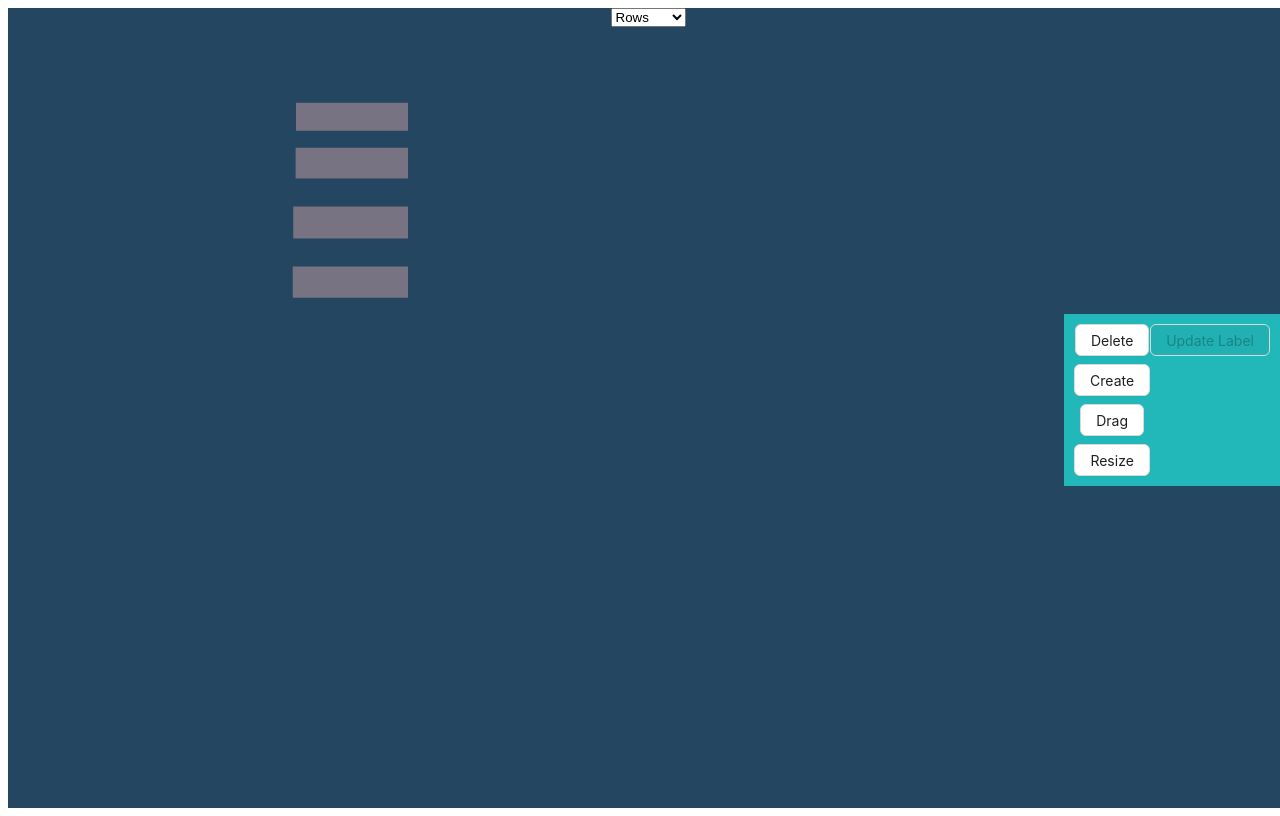
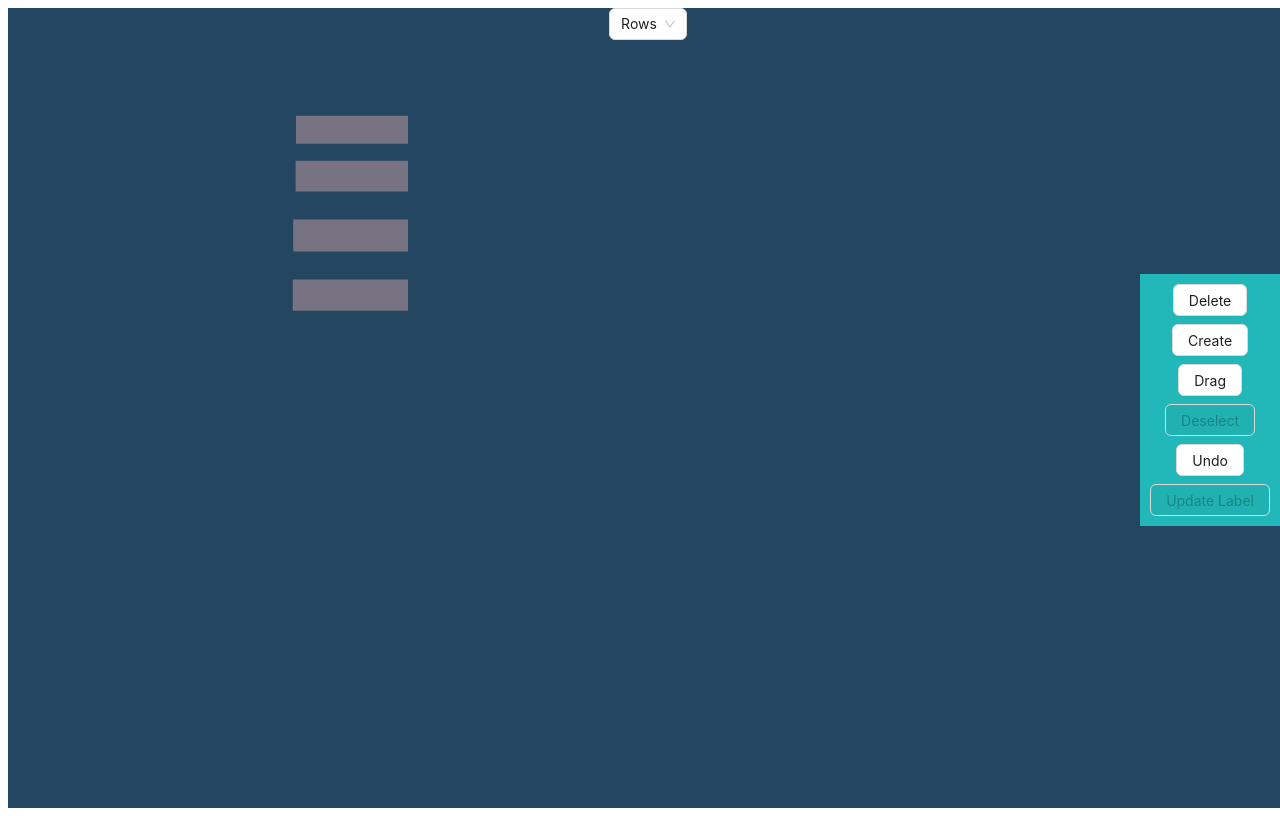
Before and after one commit to saubhagyasenapati/labelkonva, a React (Vite) app: page / in a window 1280 px wide. Built offline with nearby package versions, Linux system fonts and the light colour scheme.

Commit message:
resize drag bounds

```diff
--- a/src/SubComponent/Canvas2.jsx
+++ b/src/SubComponent/Canvas2.jsx
@@ -1,10 +1,19 @@
 import React, { useEffect, useMemo, useRef, useState } from "react";
 import { render } from "react-dom";
-import { Stage, Layer, Rect, Image } from "react-konva";
+import { Stage, Layer, Rect, Image, Text, Group } from "react-konva";
 import RTransformer from "./utils/rttransformer";
 import imgsrc from "../../src/assets/table.png";
-import { Button, Input, Modal, Space, Form } from "antd";
-const Rectangle = ({ shapeProps, isSelected, onSelect, onChange ,currentMode}) => {
+import { Button, Select, Input, Modal, Space, Form } from "antd";
+import { dragBoundFuncRectangle } from "./utils";
+import ModalComp from "./ModalComp";
+const Rectangle = ({
+  shapeProps,
+  isSelected,
+  onSelect,
+  onChange,
+  currentMode,
+  size,
+}) => {
   const shapeRef = React.useRef();
   const trRef = React.useRef();
 
@@ -17,12 +26,13 @@ const Rectangle = ({ shapeProps, isSelected, onSelect, onChange ,currentMode}) =
   }, [isSelected]);
   return (
     <React.Fragment>
+      <Group>
         <Rect
           onClick={onSelect}
           onTap={onSelect}
           ref={shapeRef}
           {...shapeProps}
-        draggable={currentMode==='Drag'}
+          draggable={currentMode === "Drag"}
           onDragEnd={(e) => {
             onChange({
               ...shapeProps,
@@ -30,6 +40,7 @@ const Rectangle = ({ shapeProps, isSelected, onSelect, onChange ,currentMode}) =
               y: e.target.y(),
             });
           }}
+          dragBoundFunc={(pos) => dragBoundFuncRectangle(pos, size, shapeProps)}
           onTransformEnd={(e) => {
             // transformer is changing scale of the node
             // and NOT its width or height
@@ -52,7 +63,16 @@ const Rectangle = ({ shapeProps, isSelected, onSelect, onChange ,currentMode}) =
             });
           }}
         />
-      {isSelected&& (
+        <Text
+          text={shapeProps.label} // The text you want to display
+          x={shapeProps.x}
+          y={shapeProps.y}
+          // draggable={currentMode === "Drag"}
+          align="center" // Optional: Text alignment
+          width={shapeProps.width} // Optional: Set text width to match the rectangle
+        />
+      </Group>
+      {isSelected && (
         <RTransformer
           anchorSize={4}
           keepRatio={false}
@@ -63,11 +83,31 @@ const Rectangle = ({ shapeProps, isSelected, onSelect, onChange ,currentMode}) =
           rotateEnabled={false}
           ref={trRef}
           boundBoxFunc={(oldBox, newBox) => {
-            // limit resize
-            if (newBox.width < 5 || newBox.height < 5) {
-              return oldBox;
-            }
-            return newBox;
+            // Calculate the maximum width and height based on the 'size' prop
+            const maxWidth = size.width;
+            const maxHeight = size.height;
+
+            // Ensure the new dimensions don't exceed the maximum dimensions
+            const limitedBox = {
+              ...newBox,
+              width: Math.min(maxWidth, newBox.width),
+              height: Math.min(maxHeight, newBox.height),
+            };
+
+            // Ensure the dimensions don't go below a minimum size (e.g., 5)
+            limitedBox.width = Math.max(10, limitedBox.width);
+            limitedBox.height = Math.max(10, limitedBox.height);
+
+            // Calculate the maximum x and y positions based on the 'size' prop
+            const maxX = size.width - limitedBox.width;
+            const maxY = size.height - limitedBox.height;
+            const maxX1 = size.width - oldBox.x;
+            const maxY1 = size.height - oldBox.y;
+            // Ensure the new x and y values don't exceed the maximum positions
+            limitedBox.x = Math.min(maxX, Math.max(0, newBox.x));
+            limitedBox.y = Math.min(maxY, Math.max(0, newBox.y));
+
+            return limitedBox;
           }}
         />
       )}
@@ -279,6 +319,8 @@ const Canvas2 = () => {
   const [size, setSize] = useState({ width: 900, height: 700 });
   const [currentMode, setcurrentMode] = useState(null);
   const [isModalOpen, setIsModalOpen] = useState(false);
+  const [rectangleHistory, setRectangleHistory] = useState([]);
+  const [currentHistoryIndex, setCurrentHistoryIndex] = useState(0);
   const [form] = Form.useForm();
   const showModal = () => {
     resetForm();
@@ -300,8 +342,8 @@ const Canvas2 = () => {
           ? { ...rect, label: values.label }
           : rect
       );
-
-      setRectangles(updatedRectangles);
+   console.log(updatedRectangles);
+      handleRectangleChange(updatedRectangles);
       setIsModalOpen(false); // Close the modal after updating the label
       resetForm();
     }
@@ -309,6 +351,7 @@ const Canvas2 = () => {
   const resetForm = () => {
     form.resetFields(); // Assuming `form` is your Form instance
   };
+
   const convertBoundingBoxData = () => {
     const convertedAnnotations = [];
     const displayData = data[selectedDisplayType];
@@ -321,12 +364,12 @@ const Canvas2 = () => {
         y: y1,
         width,
         height,
-        label: 'null',
+        label: "null",
         id: i,
         fill: "rgba(245, 183, 186, 0.4)",
       });
     }
-    setRectangles(convertedAnnotations);
+    handleRectangleChange(convertedAnnotations);
   };
   useEffect(() => {
     convertBoundingBoxData();
@@ -374,31 +417,34 @@ const Canvas2 = () => {
     }
   };
   const handleMouseDown = (event) => {
-  if(currentMode==='Create'){
+    if (currentMode === "Create") {
       const { x, y } = event.target.getStage().getPointerPosition();
       setIsCreatingRect(true);
-    const newAnnotations=[...rectangles, { x, y, width: 0, height: 0,   id: rectangles.length+1,
-      fill: "rgba(245, 183, 186, 0.4)",}]
-    setRectangles(newAnnotations)
+      const newAnnotations = [
+        ...rectangles,
+        {
+          x,
+          y,
+          width: 0,
+          height: 0,
+          id: rectangles.length - 1,
+          fill: "rgba(245, 183, 186, 0.4)",
+        },
+      ];
+      setRectangles(newAnnotations);
     }
-
-
-
   };
 
   const handleMouseUp = () => {
-  if(currentMode==='Create'){
+    if (currentMode === "Create") {
       setIsCreatingRect(false);
+      setSelectedRect(null);
+      handleRectangleChange(rectangles);
     }
-
-    //   setSelectedRect(null);
-    //   handleAnnotationChange(annotations);
-
-
   };
 
   const handleMouseMove = (event) => {
-    if(currentMode==='Create'){
+    if (currentMode === "Create") {
       if (isCreatingRect) {
         const { x, y } = event.target.getStage().getPointerPosition();
         const lastAnnotation = rectangles[rectangles.length - 1];
@@ -411,7 +457,7 @@ const Canvas2 = () => {
             ...lastAnnotation,
             width,
             height,
-                id: rectangles.length + 1,
+            id: newAnnotations.length - 1,
             fill: "rgba(245, 183, 186, 0.4)",
           };
 
@@ -419,28 +465,36 @@ const Canvas2 = () => {
         }
       }
     }
-
   };
-
+  const handleRectangleChange = (newAnnotations) => {
+    setRectangles(newAnnotations);
+    // Add the current state to the history
+    setRectangleHistory((prevHistory) => {
+      const newHistory = [
+        ...prevHistory.slice(0, currentHistoryIndex + 1),
+        newAnnotations,
+      ];
+      setCurrentHistoryIndex(newHistory.length - 1);
+      return newHistory;
+    });
+  };
   const handleModeSelect = (mode) => {
-    if(currentMode!==mode){
+    if (currentMode !== mode) {
       setcurrentMode(mode);
-    }
-    else{
+    } else {
       setcurrentMode(null);
     }
     // Implement the drag logic here
     // You can toggle a state variable to enable/disable dragging
   };
-const handleDelete=()=>{
-    if(currentMode==='Delete'){
+  useEffect(() => {
+    if (currentMode === "Delete") {
       if (selectedRect !== null) {
         const newAnnotations = [...rectangles];
+        newAnnotations.splice(selectedRect, 1);
 
-        newAnnotations.splice(selectedRect, 1);
-        // handleAnnotationChange(newAnnotations);
-        setRectangles(newAnnotations)
-        setSelectedRect(null);
+        handleRectangleChange(newAnnotations);
+        // setRectangles(newAnnotations);
 
         // Depending on your data structure, remove the corresponding entry
         if (selectedDisplayType === "rows") {
@@ -456,12 +510,19 @@ const handleDelete=()=>{
           updatedCells.splice(selectedRect, 1);
           // setData({ ...data, cells: updatedCells });
         }
+        setSelectedRect(null);
       }
-
     }
-
-
+  }, [selectedRect]);
+  const handleUndo = () => {
+    console.log(currentHistoryIndex);
+    if (currentHistoryIndex > 0) {
+      const previousAnnotations = rectangleHistory[currentHistoryIndex - 1];
+      rectangleHistory.pop();
+      setCurrentHistoryIndex(currentHistoryIndex - 1);
+      setRectangles(previousAnnotations);
     }
+  };
   return (
     <div>
       <div
@@ -471,67 +532,73 @@ const handleDelete=()=>{
           alignItems: "center",
         }}
       >
-        <select
+        <Select
           value={selectedDisplayType}
-          onChange={(e) => setSelectedDisplayType(e.target.value)}
+          onChange={(value) => setSelectedDisplayType(value)}
         >
-          <option value="rows">Rows</option>
-          <option value="cols">Columns</option>
-          <option value="cells">Cells</option>
-        </select>
+          <Option value="rows">Rows</Option>
+          <Option value="cols">Columns</Option>
+          <Option value="cells">Cells</Option>
+        </Select>
       </div>
       <div class="centered-div">
         <Space direction="vertical">
-        <Button onClick={() => {
-  handleModeSelect('Delete');
+          <Button
+            onClick={() => {
+              handleModeSelect("Delete");
               handleDelete();
-}} type={currentMode === 'Delete' ? 'primary' : 'default'}>Delete</Button>
+            }}
+            type={currentMode === "Delete" ? "primary" : "default"}
+          >
+            Delete
+          </Button>
 
-          <Button onClick={()=>handleModeSelect('Create')} type={currentMode==='Create'?'primary':'default'}>Create</Button>
-          <Button onClick={()=>handleModeSelect('Drag')} type={currentMode==='Drag'?'primary':'default'}>Drag</Button>
-          <Button onClick={()=>handleModeSelect('Resize')} type={currentMode==='Resize'?'primary':'default'}>Resize</Button>
-          {/* <Button onClick={handleUndo}>Undo</Button> */}
+          <Button
+            onClick={() => handleModeSelect("Create")}
+            type={currentMode === "Create" ? "primary" : "default"}
+          >
+            Create
+          </Button>
+          <Button
+            onClick={() => handleModeSelect("Drag")}
+            type={currentMode === "Drag" ? "primary" : "default"}
+          >
+            Drag
+          </Button>
+          {/* <Button
+            onClick={() => handleModeSelect("Resize")}
+            type={currentMode === "Resize" ? "primary" : "default"}
+          >
+            Resize
+          </Button> */}
 
-        </Space>
-        <Button type="primary" onClick={showModal} disabled={!selectedRectDetails}>
+          <Button
+            onClick={() => setSelectedRect(null)}
+            disabled={selectedRect === null}
+          >
+            Deselect
+          </Button>
+          <Button onClick={handleUndo} disabled={currentHistoryIndex < 1}>
+            Undo
+          </Button>
+          <Button
+            type="primary"
+            onClick={showModal}
+            disabled={!selectedRectDetails}
+          >
             Update Label
           </Button>
-      <Modal title="Update Label" open={isModalOpen} onOk={handleOk} onCancel={handleCancel}>
-      <Form
-            onFinish={handleUpdateLabel}
-            form={form}
-            initialValues={{
-              label: selectedRectDetails ? selectedRectDetails.label : '',
-            }}
-          >
-          {/* <div className="description notice">
-              Edit your Label
-          </div> */}
-                <label>Label</label>
-                <Form.Item name="label" rules={[{ required: true, message: 'Please enter Label' }]}>
-                  <Input dir="auto"/>
-                </Form.Item>
-            <div style={{ display: "flex", alignItems: "end" }}>
-              <Button
-                type="primary"
-                htmlType="submit"
-                size="large"
-              >
-                Update
-              </Button>
-              <Button size="large" style={{marginLeft: '8px'}} onClick={handleCancel}>
-                Cancel
-              </Button>
-            </div>
-          </Form>
-      </Modal>
+        </Space>
+
+  <ModalComp isModalOpen={isModalOpen} handleOk={ handleOk}handleCancel={ handleCancel} handleUpdateLabel={handleUpdateLabel} form={form} selectedRectDetails={selectedRectDetails}/>
+
+
       </div>
       <Stage
         width={size.width}
         height={size.height}
-        // onMouseDown={checkDeselect}
+        onMouseDown={handleMouseDown}
         onTouchStart={checkDeselect}
-        onMouseDown={handleMouseDown}
         onMouseUp={handleMouseUp}
         onMouseMove={handleMouseMove}
       >
@@ -544,9 +611,10 @@ const handleDelete=()=>{
                 shapeProps={rect}
                 isSelected={rect.id === selectedRect}
                 onSelect={() => {
-                  setSelectedRect(rect.id);
+                  setSelectedRect(i);
                   setSelectedRectDetails(rect);
                 }}
+                size={size}
                 currentMode={currentMode}
                 onChange={(newAttrs) => {
                   const rects = rectangles.slice();
--- /dev/null
+++ b/src/SubComponent/ModalComp.jsx
@@ -0,0 +1,53 @@
+import { Button, Form, Input, Modal } from 'antd';
+import React, { useEffect } from 'react';
+
+const ModalComp = (props) => {
+  const { isModalOpen, handleOk, handleCancel, handleUpdateLabel, form, selectedRectDetails } = props;
+
+  useEffect(() => {
+    if (isModalOpen && selectedRectDetails && selectedRectDetails.label) {
+      form.setFieldsValue({
+        label: selectedRectDetails.label,
+      });
+    }
+  }, [isModalOpen, selectedRectDetails]);
+
+  return (
+    selectedRectDetails && (
+      <Modal
+        title="Update Label"
+        open={isModalOpen}
+        onOk={handleOk}
+        onCancel={handleCancel}
+      >
+        <Form
+          key={selectedRectDetails.label} // Add a key to force re-render
+          onFinish={handleUpdateLabel}
+          form={form}
+        >
+          <label>Label</label>
+          <Form.Item
+            name="label"
+            rules={[{ required: true, message: "Please enter Label" }]}
+          >
+            <Input dir="auto" />
+          </Form.Item>
+          <div style={{ display: "flex", alignItems: "end" }}>
+            <Button type="primary" htmlType="submit" size="large">
+              Update
+            </Button>
+            <Button
+              size="large"
+              style={{ marginLeft: "8px" }}
+              onClick={handleCancel}
+            >
+              Cancel
+            </Button>
+          </div>
+        </Form>
+      </Modal>
+    )
+  );
+};
+
+export default ModalComp;
```
Lines whose indentation alone changed are shown as unchanged.
